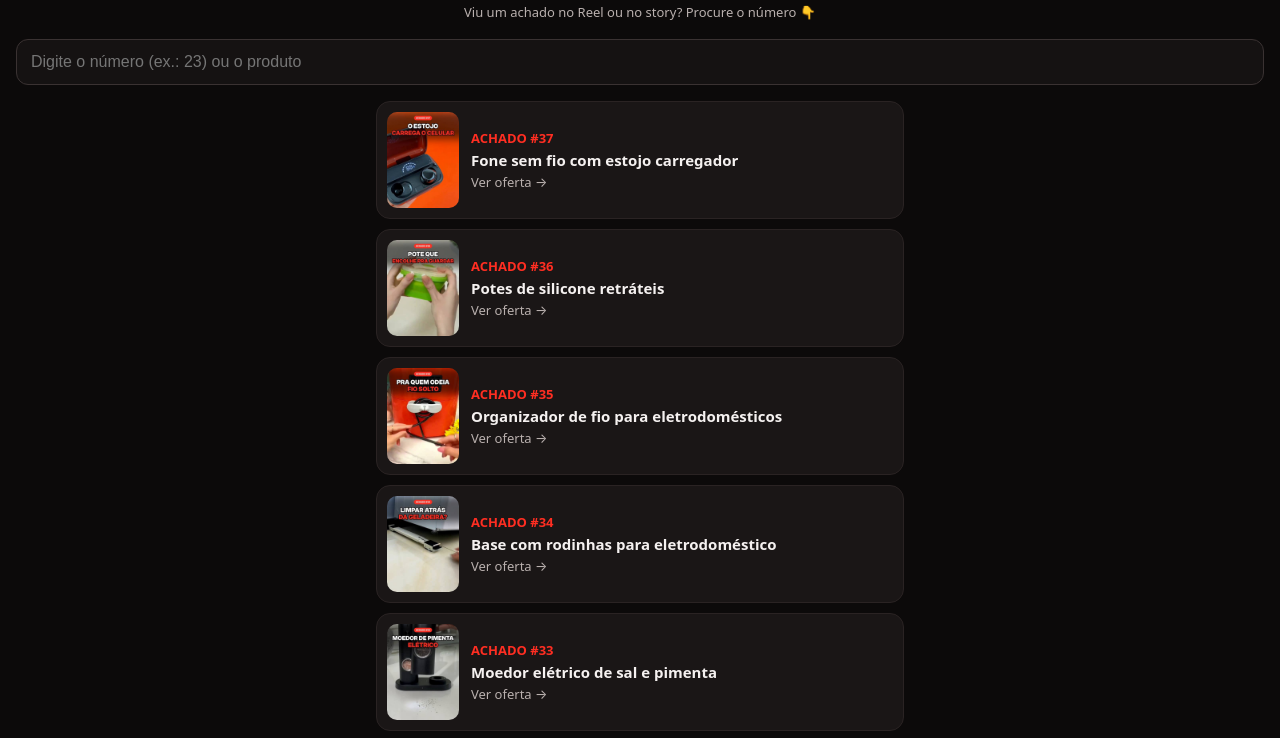
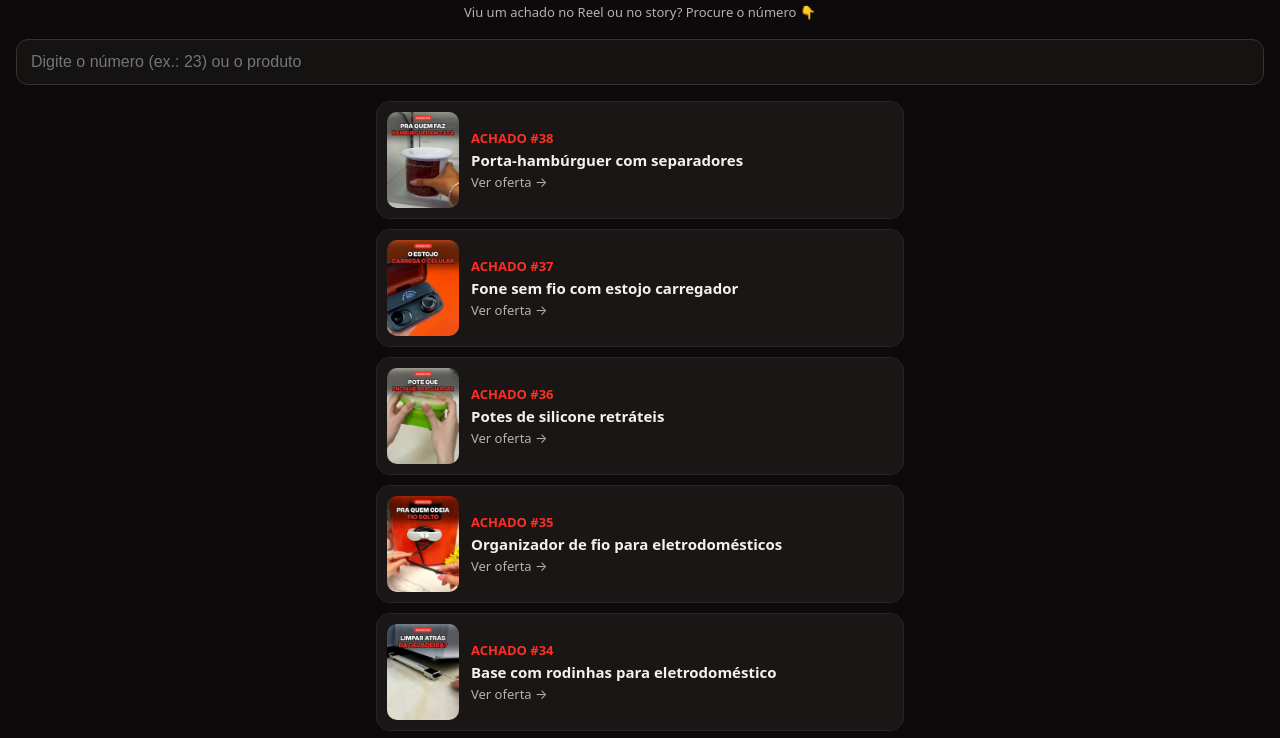
Before and after one commit to maniacasaesetup/maniacasaesetup.github.io, a plain HTML site: page index.html in a window 1280 px wide. Shown: the part 58-796 px from the top of the page. Drawn offline with Linux system fonts and the light colour scheme.

Commit message:
vitrine: 38 achados

```diff
--- a/index.html
+++ b/index.html
@@ -26,6 +26,8 @@ footer{color:var(--sub);font-size:11.5px;text-align:center;padding:0 20px 30px;l
 <header><h1>MANIA <b>ACHADINHOS</b></h1><p class="sub">Viu um achado no Reel ou no story? Procure o número 👇</p></header>
 <div class="busca"><input id="q" type="search" inputmode="search" placeholder="Digite o número (ex.: 23) ou o produto"></div>
 <main id="lista">
+<a class="card" id="a38" href="https://s.shopee.com.br/4B1g5lVkOk" target="_blank" rel="noopener sponsored" data-busca="38 porta-hambúrguer com separadores">
+  <img src="img/38.jpg" alt="" loading="lazy"><div class="info"><span class="num">ACHADO #38</span><span class="nome">Porta-hambúrguer com separadores</span><span class="btn">Ver oferta →</span></div></a>
 <a class="card" id="a37" href="https://s.shopee.com.br/LoxYOhW1C" target="_blank" rel="noopener sponsored" data-busca="37 fone sem fio com estojo carregador">
   <img src="img/37.jpg" alt="" loading="lazy"><div class="info"><span class="num">ACHADO #37</span><span class="nome">Fone sem fio com estojo carregador</span><span class="btn">Ver oferta →</span></div></a>
 <a class="card" id="a36" href="https://s.shopee.com.br/1gKL79fjm4" target="_blank" rel="noopener sponsored" data-busca="36 potes de silicone retráteis">
```
